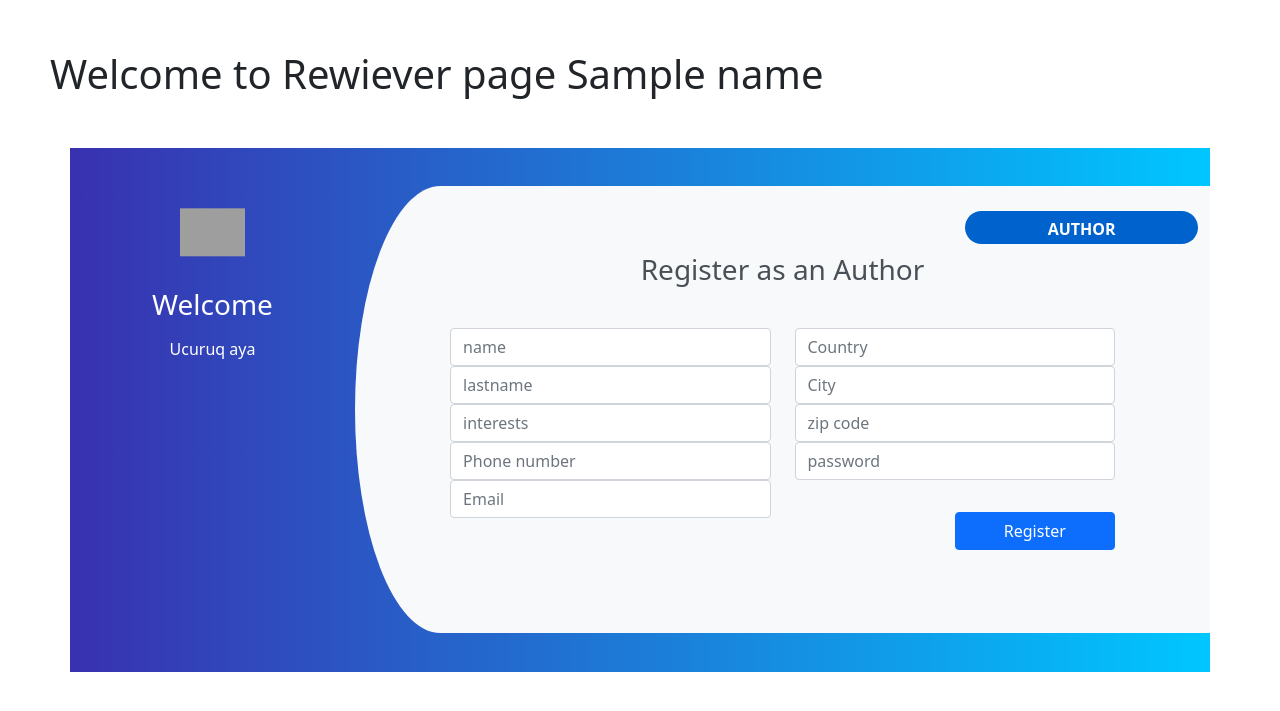
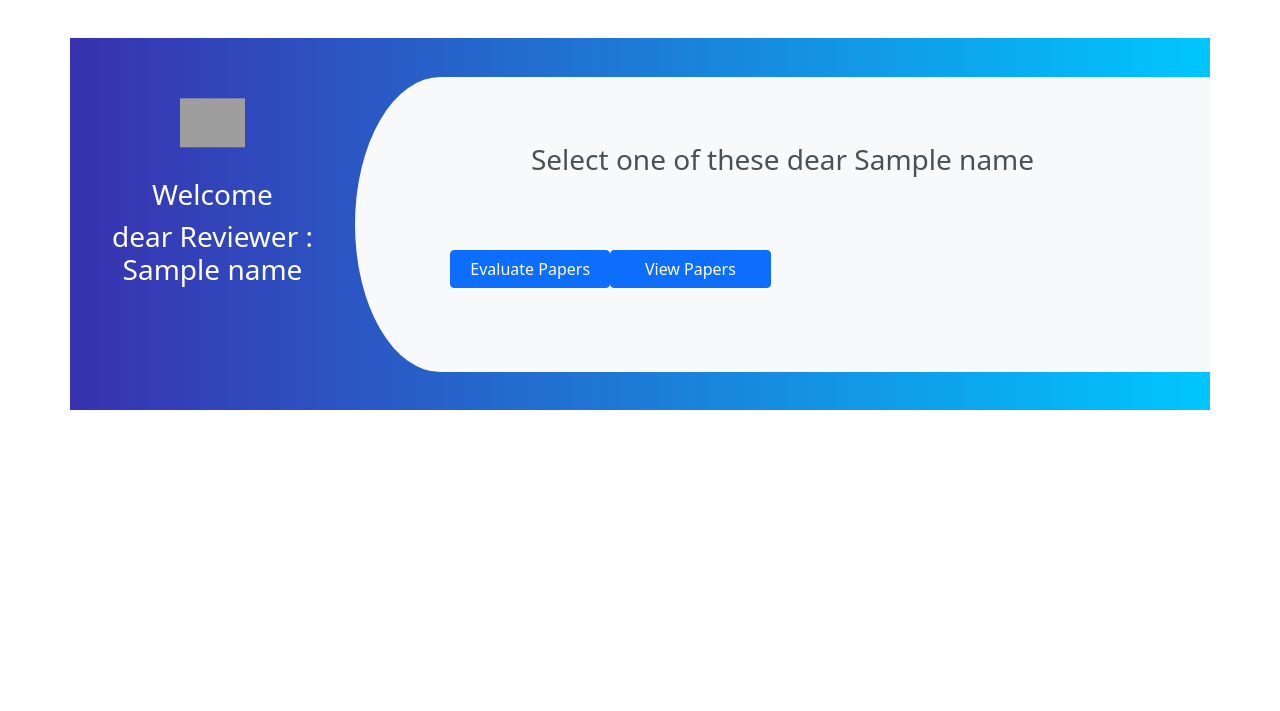
Before and after one commit to nurlanmamedov/conference, a Flask app: template templates/reviewers.html in a window 1280 px wide. Shown: the part 56-767 px from the top of the page. Run offline with Flask 2, Linux system fonts and the light colour scheme; the template is opened without the code that fills it: most values are stand-ins (such as "Sample title", 1, 10 or a date in 2020); parts of the project's set-up code (start-up, migrations or seed data) failed here and were passed over; some libraries are stand-ins or nearby versions; grey boxes are pictures that could not be loaded.

Commit message:
reviewer pages design got ready

```diff
--- a/templates/reviewers.html
+++ b/templates/reviewers.html
@@ -4,9 +4,6 @@
 {% block title %} Reviewers page {% endblock %}
 {% block content %}
 
-<div style="margin: 50px;">
-    <h1> Welcome to Rewiever page  {{ name }} </h1>
-</div>
 
 
 <div class="container register">
@@ -14,56 +11,24 @@
         <div class="col-md-3 register-left">
             <img src="https://image.ibb.co/n7oTvU/logo_white.png" alt="" />
             <h3>Welcome</h3>
-            <p>Ucuruq aya</p>
+            <h3> dear Reviewer : {{ name }} </h3>
+
         </div>
         <div class="col-md-9 register-right">
-            <ul class="nav nav-tabs nav-justified" id="myTab" role="tablist">
 
-                <li class="nav-item">
-                    <a class="nav-link" id="profile-tab" data-toggle="tab" href="#profile" role="tab"
-                        aria-controls="profile" aria-selected="false">AUTHOR</a>
-                </li>
-            </ul>
             <div class="tab-content" id="myTabContent">
                 <div class="tab-pane fade show active" id="home" role="tabpanel" aria-labelledby="home-tab">
-                    <h3 class="register-heading">Register as an Author</h3>
+                    <h3 class="register-heading">Select one of these dear {{ name }}</h3>
                     <form action="/register" method="POST">
                         <div class="row register-form">
                             <div class="col-md-6">
                                 <div class="form-group">
-                                    <input type="text" class="form-control" placeholder="name" name="name">
+                                    <button class="btn btn-primary btnRegister">View Papers</button>
                                 </div>
                                 <div class="form-group">
-                                    <input type="text" class="form-control" placeholder="lastname" name="surname">
-                                </div>
-                                <div class="form-group">
-                                    <input type="text" class="form-control" placeholder="interests" name="interests">
+                                    <button class="btn btn-primary btnRegister">Evaluate Papers</button>
                                 </div>
 
-                                <div class="form-group">
-                                    <input type="tel" class="form-control" placeholder="Phone number" name="phone">
-                                </div>
-
-                                <div class="form-group">
-                                    <input type="email" class="form-control" placeholder="Email" name="email">
-                                </div>
-                            </div>
-                            <div class="col-md-6">
-                                <div class="form-group">
-                                    <input type="text" class="form-control" placeholder="Country" name="country">
-                                </div>
-                                <div class="form-group">
-                                    <input type="text" class="form-control" placeholder="City" name="city">
-                                </div>
-                                <div class="form-group">
-                                    <input type="text" class="form-control" placeholder="zip code" name="zipcode">
-                                </div>
-                                <div class="form-group">
-                                    <input type="password" class="form-control" placeholder="password" name="password">
-                                </div>
-                                <div class="form-group">
-                                    <button class="btn btn-primary btnRegister">Register</button>
-                                </div>
                                 <!-- <input type="submit" class="btnRegister"  value="Register"/> -->
                             </div>
                     </form>
```
Also changed, not shown: templates/author.html (+4 -6 lines).
